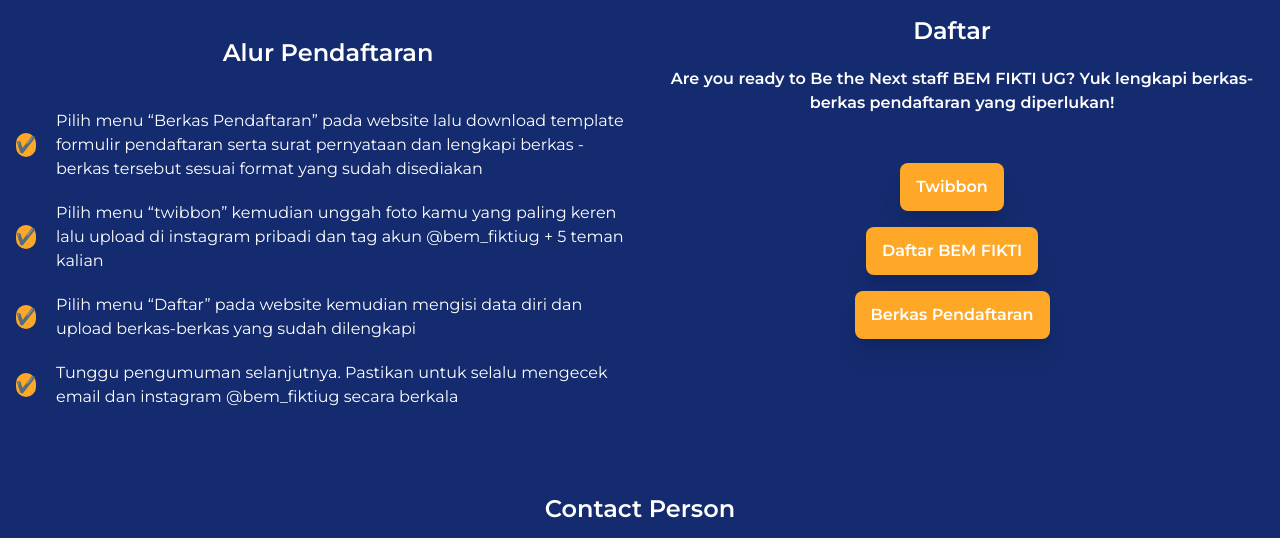
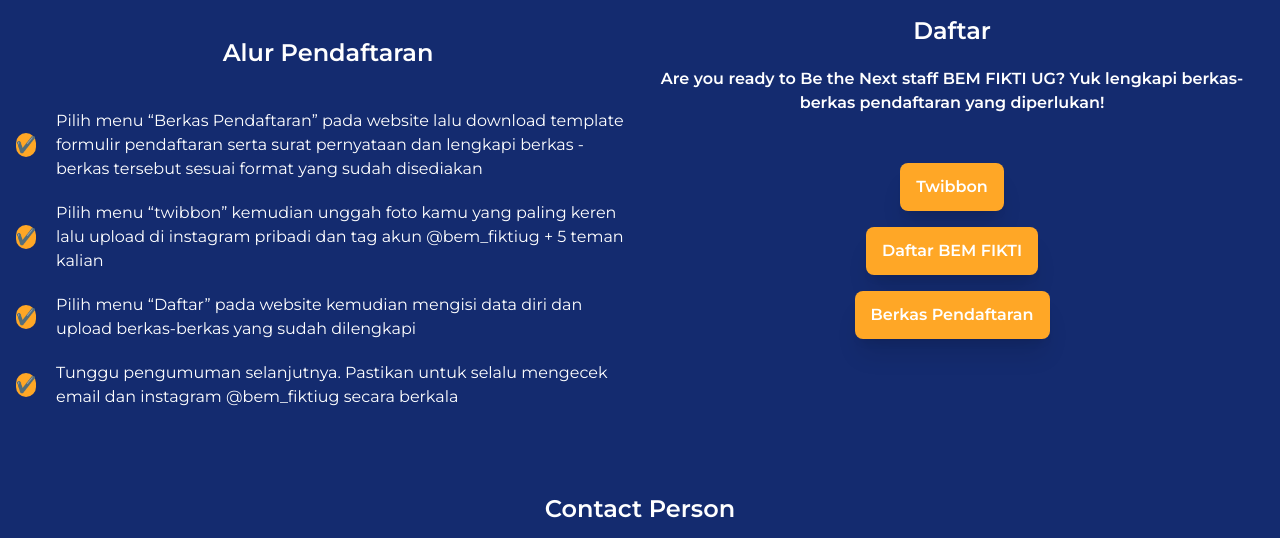
Before and after one commit to AryoNoer/Oprec, a website: page index.html in a window 1280 px wide. Shown: the part 7157-7695 px from the top of the page. Drawn offline with Linux system fonts and the light colour scheme; a web font is replaced by a local one.

Commit message:
change margin

```diff
--- a/index.html
+++ b/index.html
@@ -726,7 +726,7 @@
           <h1 class="text-2xl text-center font-semibold text-white my-5">
             Daftar
           </h1>
-          <h2 class="text-center font-semibold text-white my-5 ml-5">
+          <h2 class="text-center font-semibold text-white my-5">
             Are you ready to Be the Next staff BEM FIKTI UG? Yuk lengkapi
             berkas-berkas pendaftaran yang diperlukan!
           </h2>
```
